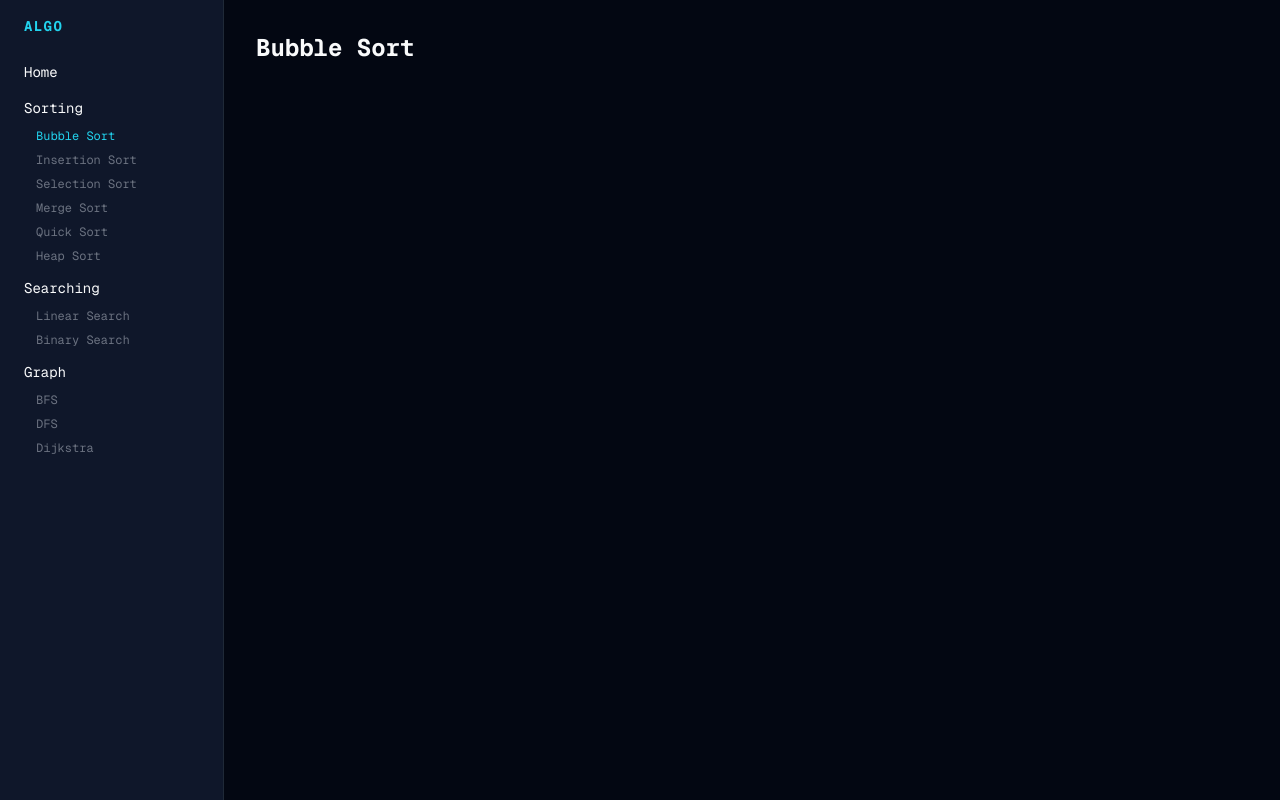
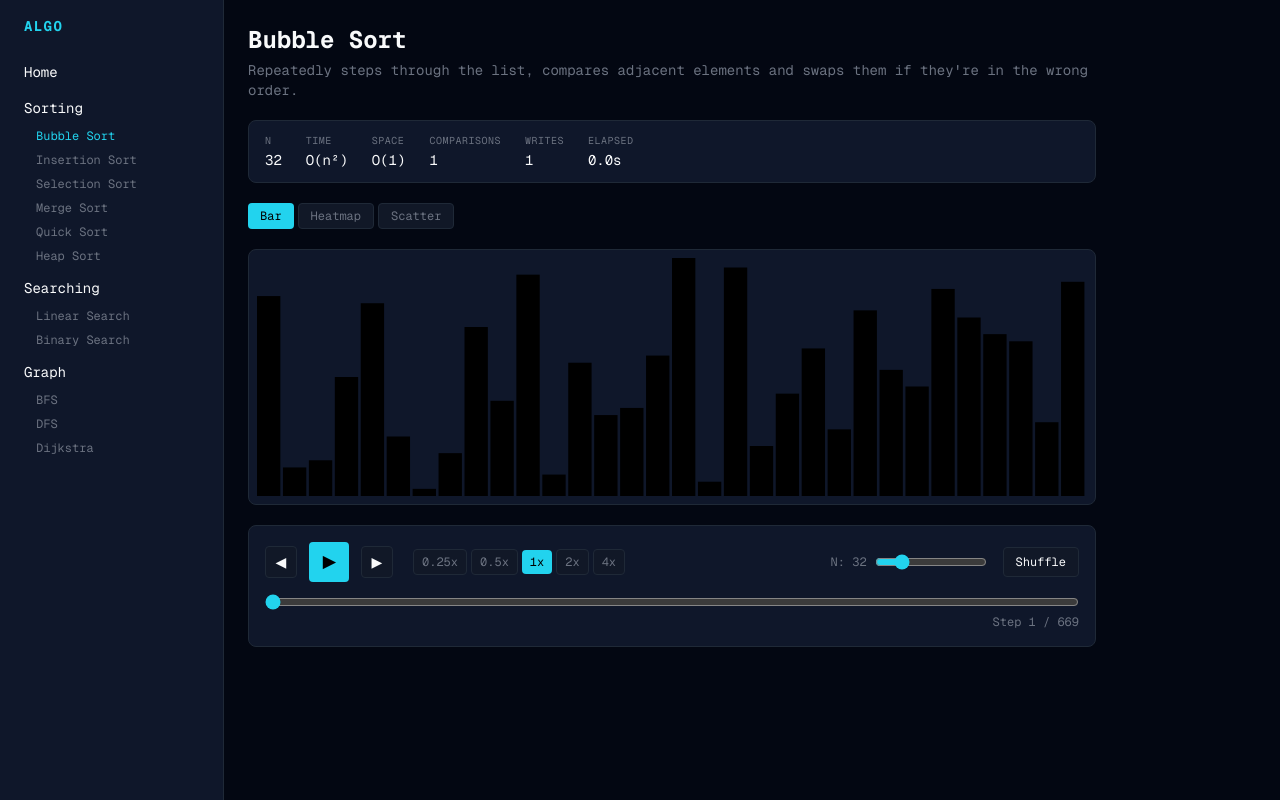
Before and after one commit to QuinLane/Algo, a Next.js app: page /sort/bubble in a window 1280 px wide. Built offline with nearby package versions, Linux system fonts and the light colour scheme.

Commit message:
feat(phase-3): bubble/insertion/selection sort pages live

```diff
--- a/src/app/sort/bubble/page.tsx
+++ b/src/app/sort/bubble/page.tsx
@@ -1,3 +1,9 @@
+import SortPage from "@/components/layout/SortPage";
+import { bubbleSort } from "@/lib/algorithms/sorting/bubbleSort";
+import { registry } from "@/lib/registry";
+
+const meta = registry.find((a) => a.id === "bubble-sort")!;
+
 export default function Page() {
-  return <h1 className="p-8 text-2xl font-bold capitalize">bubble Sort</h1>;
+  return <SortPage meta={meta} generateTrace={bubbleSort} />;
 }
--- a/src/app/sort/insertion/page.tsx
+++ b/src/app/sort/insertion/page.tsx
@@ -1,3 +1,9 @@
+import SortPage from "@/components/layout/SortPage";
+import { insertionSort } from "@/lib/algorithms/sorting/insertionSort";
+import { registry } from "@/lib/registry";
+
+const meta = registry.find((a) => a.id === "insertion-sort")!;
+
 export default function Page() {
-  return <h1 className="p-8 text-2xl font-bold capitalize">insertion Sort</h1>;
+  return <SortPage meta={meta} generateTrace={insertionSort} />;
 }
--- a/src/app/sort/selection/page.tsx
+++ b/src/app/sort/selection/page.tsx
@@ -1,3 +1,9 @@
+import SortPage from "@/components/layout/SortPage";
+import { selectionSort } from "@/lib/algorithms/sorting/selectionSort";
+import { registry } from "@/lib/registry";
+
+const meta = registry.find((a) => a.id === "selection-sort")!;
+
 export default function Page() {
-  return <h1 className="p-8 text-2xl font-bold capitalize">selection Sort</h1>;
+  return <SortPage meta={meta} generateTrace={selectionSort} />;
 }
```
